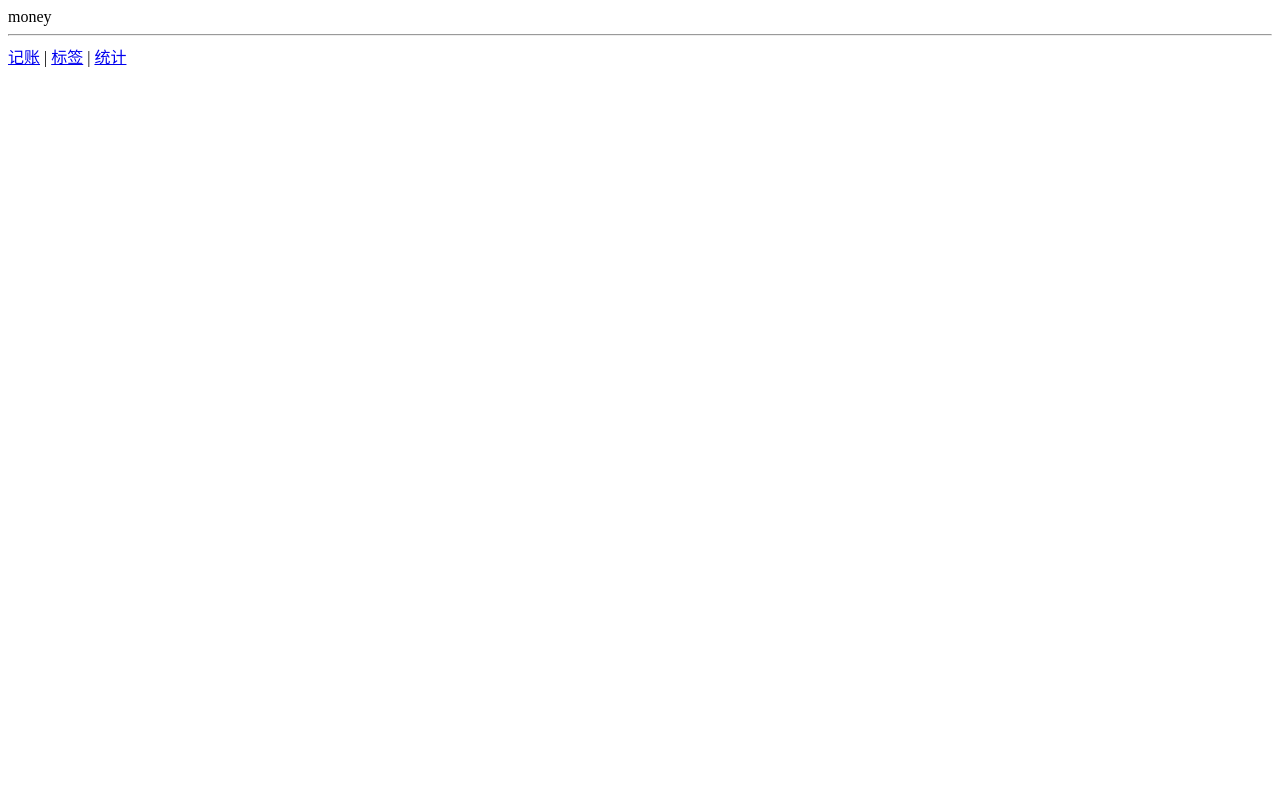
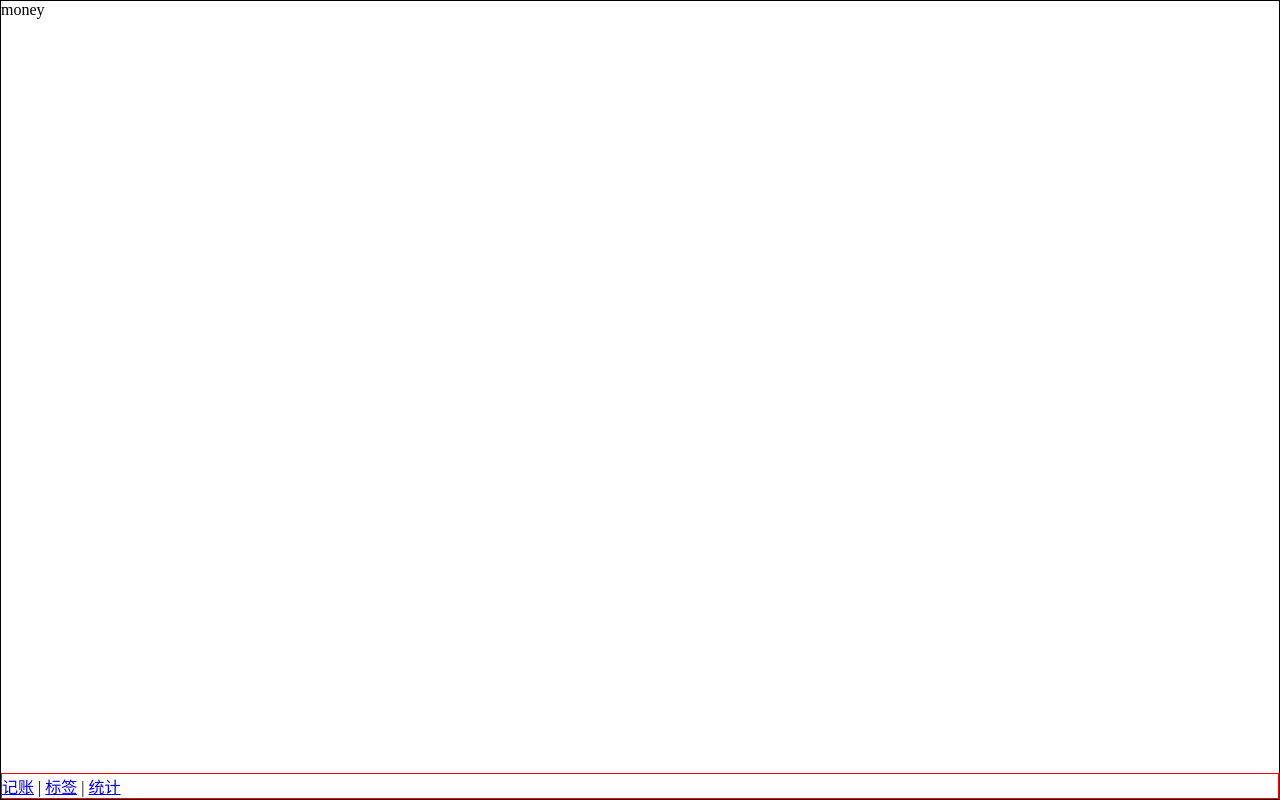
Before and after one commit to frankweili/money, a Vue app: page /#/money in a window 1280 px wide. Built offline with nearby package versions, Linux system fonts and the light colour scheme.

Commit message:
三个页面进行初步布局

```diff
--- a/src/App.vue
+++ b/src/App.vue
@@ -26,4 +26,8 @@
     }
   }
 }
+*{
+  margin: 0;
+  box-sizing: border-box;
+}
 </style>
--- a/src/components/Nav.vue
+++ b/src/components/Nav.vue
@@ -1,7 +1,7 @@
 <template>
-    <div>
-        <hr>
-<router-link to="/money">记账</router-link>
+    <div class="nav">
+
+    <router-link to="/money">记账</router-link>
     |
     <router-link to="/labels">标签</router-link>
     |
@@ -16,6 +16,9 @@
     }
 </script>
 
-<style lang="sass" scoped>
+<style lang="scss" scoped>
+.nav{
+    border:1px solid red;
 
+}
 </style>
--- a/src/views/Labels.vue
+++ b/src/views/Labels.vue
@@ -1,7 +1,10 @@
 <template>
-    <div>
-labels
+    <div class="nav-wrapper">
 
+<div class="content">
+   labels
+
+</div>
 <Nav />
     </div>
 </template>
@@ -15,5 +18,14 @@
 </script>
 
 <style lang="scss" scoped>
-
+.nav-wrapper{
+    border:black solid 1px ;
+    display: flex;
+   flex-direction:column;
+   height: 100vh;   //撑起整个页面
+}
+.content{
+    overflow:auto;   //出现滚动条
+    flex-grow: 1;   //占据div的全部部分
+}
 </style>
--- a/src/views/Money.vue
+++ b/src/views/Money.vue
@@ -1,6 +1,9 @@
 <template>
-    <div>
-money
+    <div class="nav-wrapper">
+<div class="content">
+    money
+
+</div>
 <Nav/>
     </div>
 </template>
@@ -12,5 +15,14 @@
 </script>
 
 <style lang="scss" scoped>
-
+.nav-wrapper{
+    border:black solid 1px ;
+    display: flex;
+   flex-direction:column;
+   height: 100vh;   //撑起整个页面
+}
+.content{
+    overflow:auto;   //出现滚动条
+    flex-grow: 1;   //占据div的全部部分
+}
 </style>
--- a/src/views/Statistics.vue
+++ b/src/views/Statistics.vue
@@ -1,7 +1,10 @@
 <template>
-    <div>
-Statistics
+    <div class="nav-wrapper">
 
+<div class="content">
+   Statistics
+
+</div>
 <Nav/>
     </div>
 </template>
@@ -15,5 +18,14 @@
 </script>
 
 <style lang="scss" scoped>
-
+.nav-wrapper{
+    border:black solid 1px ;
+    display: flex;
+   flex-direction:column;
+   height: 100vh;   //撑起整个页面
+}
+.content{
+    overflow:auto;   //出现滚动条
+    flex-grow: 1;   //占据div的全部部分
+}
 </style>
```
